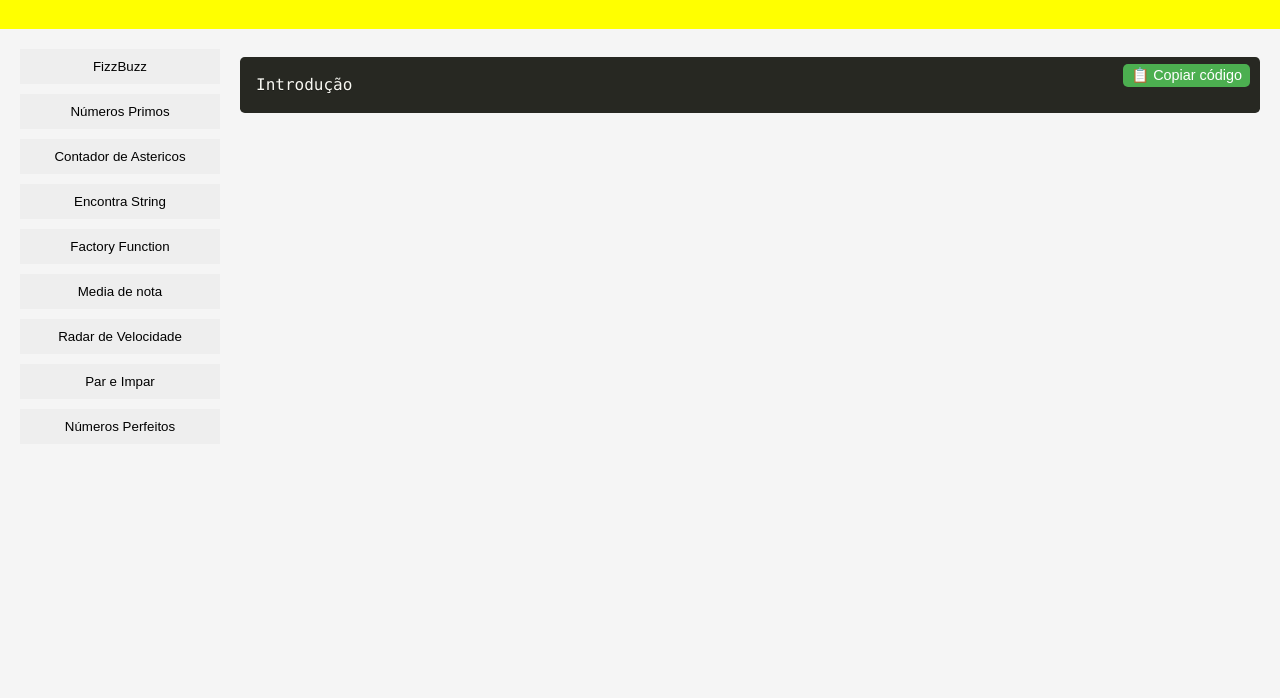
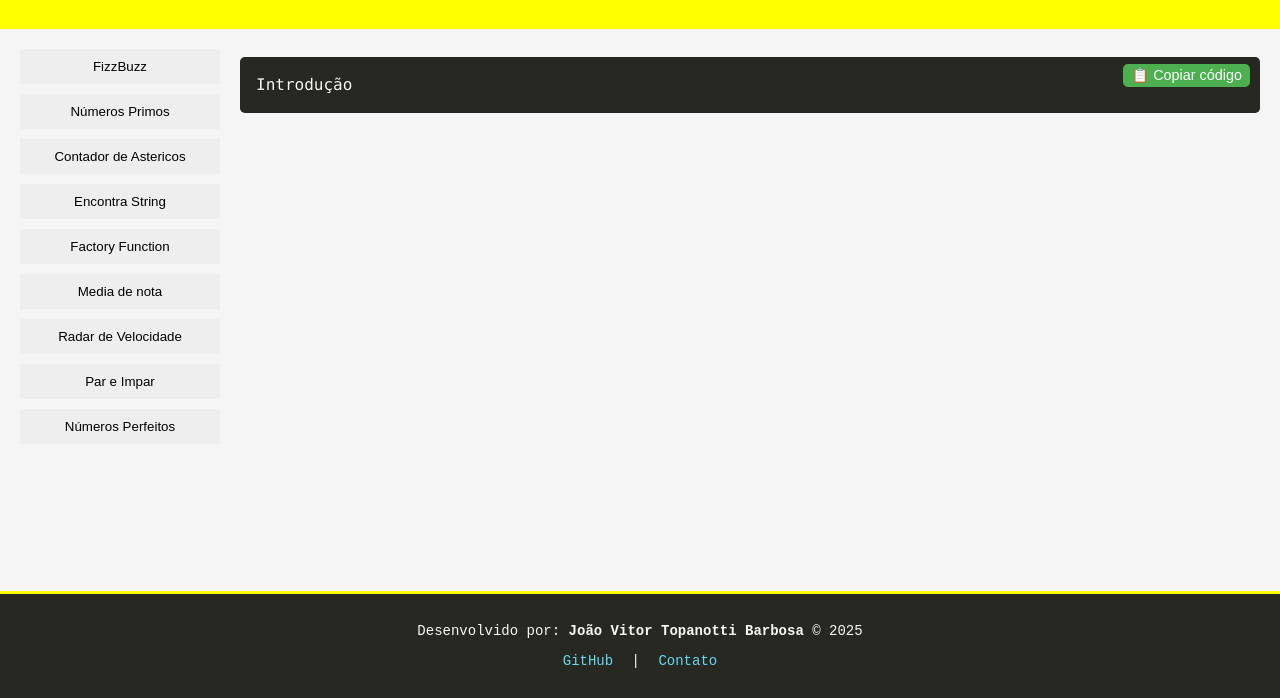
Before and after one commit to JoaoTopanotti/Java-Script-Course, a plain HTML site: page index.html in a window 1280 px wide. Shown: the part 102-800 px from the top of the page. Drawn offline with nearby package versions, Linux system fonts and the light colour scheme.

Commit message:
adicionado rodapé

```diff
--- a/Questoes JS/NumerosPerfeitos.js
+++ b/Questoes JS/NumerosPerfeitos.js
@@ -1,4 +1,4 @@
-// Criar uma função para mostrar os números primos
+// Criar uma função para mostrar os números perfeitos
 
 exibirNumerosPerfeitos(100000000);
 
--- a/index.html
+++ b/index.html
@@ -29,6 +29,15 @@
             <button id="copy-button">📋 Copiar código</button>
         </div>
     </main>
+    <footer>
+        <div class="footer-container">
+            <p>Desenvolvido por: <strong>João Vitor Topanotti Barbosa</strong> &copy; 2025</p>
+            <p>
+                <a href="https://github.com/JoaoTopanotti" target="=_blank">GitHub</a> |
+                <a href="mailto:topanotti09@gmail.com">Contato</a>
+            </p>
+        </div>
+    </footer>
 
     <script src="script.js"></script>
 </body>
--- a/style.css
+++ b/style.css
@@ -4,6 +4,9 @@ body {
     color: #333;
     padding: 0;
     margin: 0;
+    height: 100%;
+    display: flex;
+    flex-direction: column;
 }
 
 header {
@@ -15,10 +18,14 @@ header {
     font-size: 20px;
 }
 
+html {
+    height: 100%;
+}
 main {
     display: flex;
     padding: 20px;
     gap: 20px;
+    flex: 1;
 }
 
 #code-list {
@@ -81,3 +88,24 @@ pre {
 #copy-button:hover {
     background-color: #45a049;
 }
+
+footer {
+    background-color: #272822;
+    color: #f8f8f2;
+    text-align: center;
+    padding: 15px 0;
+    margin-top: 30px;
+    font-family: monospace;
+    font-size: 14px;
+    border-top: 3px solid #ffff00;
+}
+
+.footer-container a {
+    color: #66d9ef;
+    text-decoration: none;
+    margin: 0 10px;
+}
+
+.footer-container a:hover{
+    text-decoration: underline;
+}
```
